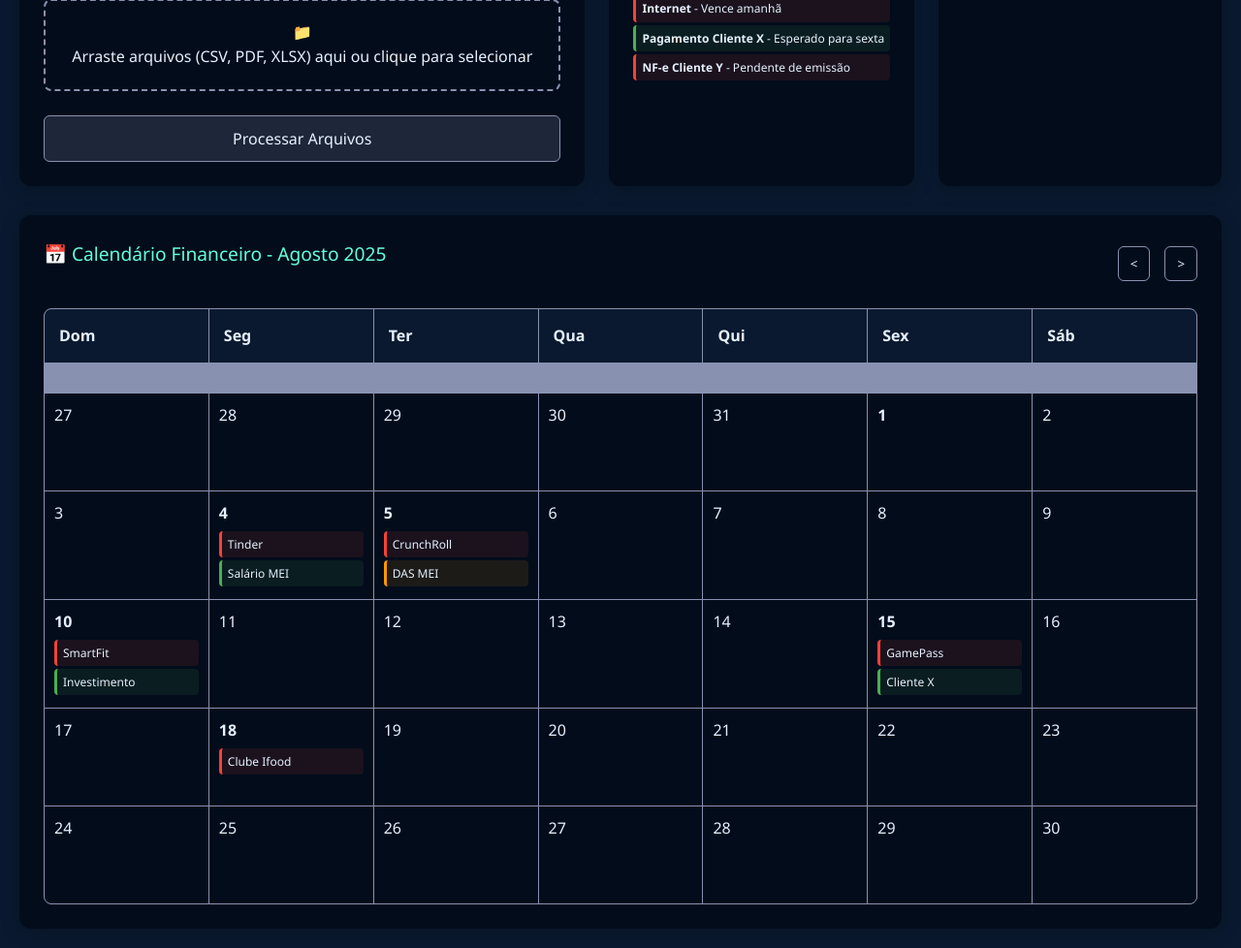
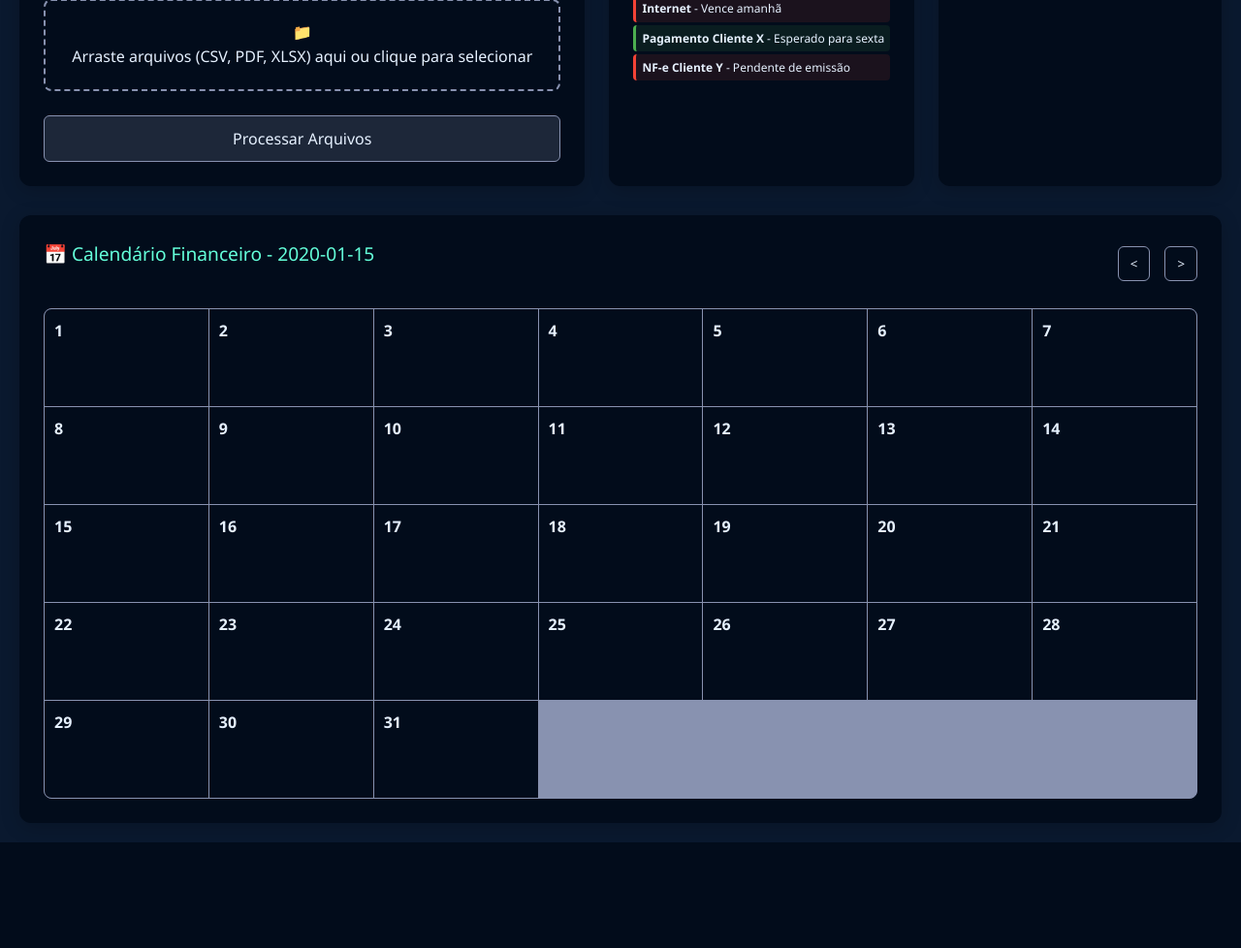
Before and after one commit to Vitor-Gabriel-KR/FinSync, a Flask app: template templates/index.html in a window 1280 px wide. Shown: the part 1357-2335 px from the top of the page at 97% size. After the commit the page ends 2226 px from the top, so only its background shows below. Run offline with Flask 3, Linux system fonts and the light colour scheme; the template is opened without the code that fills it: most values are stand-ins (such as "Sample title", 1, 10 or a date in 2020).

Commit message:
Calendario component base

```diff
--- a/app.py
+++ b/app.py
@@ -2,6 +2,7 @@
 from models.saude_financeira_model import get_saude_financeira_mes_atual
 from models.previsoes_mes_model import get_previsoes_mes_atual
 from models.notas_fiscais_model import get_notas_fiscais, update_status_nota
+from models.calendario_financeiro_model import get_calendario_mes_atual, atualizar_status_pagamento
 
 app = Flask(__name__)
 
@@ -10,8 +11,17 @@
     dados = get_saude_financeira_mes_atual()
     previsoes = get_previsoes_mes_atual()
     notas = get_notas_fiscais()
-    return render_template("index.html", dados=dados, previsoes=previsoes, notas=notas)
+    calendario = get_calendario_mes_atual()
 
+    return render_template(
+        "index.html",
+        dados=dados,
+        previsoes=previsoes,
+        notas=notas,
+        calendario=calendario
+    )
+
+# ROTA ADICIONADA DE VOLTA - Esta estava faltando
 @app.route("/atualizar_status", methods=["POST"])
 def atualizar_status():
     data = request.get_json()
@@ -27,6 +37,20 @@
     except Exception as e:
         return jsonify({"success": False, "error": str(e)}), 500
 
+@app.route("/atualizar_pagamento", methods=["POST"])
+def atualizar_pagamento():
+    data = request.get_json()
+    item_id = data.get("id")
+    pago = data.get("pago")
+
+    if item_id is None or pago is None:
+        return jsonify({"success": False, "error": "Dados inválidos"}), 400
+
+    try:
+        atualizar_status_pagamento(item_id, pago)
+        return jsonify({"success": True})
+    except Exception as e:
+        return jsonify({"success": False, "error": str(e)}), 500
 
 if __name__ == "__main__":
     app.run(debug=True)
--- a/templates/index.html
+++ b/templates/index.html
@@ -286,81 +286,45 @@
         <!-- Calendar Section -->
         <div class="card calendar-container">
             <div class="calendar-header">
-                <div class="card-title">📅 Calendário Financeiro - Agosto 2025</div>
+                <div class="card-title">
+                    📅 Calendário Financeiro - {{ calendario[0].data_evento.strftime("%B %Y") if calendario else "" }}
+                </div>
                 <div class="month-navigation">
                     <button class="nav-button">&lt;</button>
                     <button class="nav-button">&gt;</button>
                 </div>
             </div>
+
             <div class="calendar-grid">
-                <div class="calendar-day header">Dom</div>
-                <div class="calendar-day header">Seg</div>
-                <div class="calendar-day header">Ter</div>
-                <div class="calendar-day header">Qua</div>
-                <div class="calendar-day header">Qui</div>
-                <div class="calendar-day header">Sex</div>
-                <div class="calendar-day header">Sáb</div>
+                {% for dia in range(1, 32) %}
+                    {% set eventos = calendario | selectattr("data_evento.day", "equalto", dia) | list %}
+                    <div class="calendar-day">
+                        <div class="day-number">{{ dia }}</div>
 
-                <div class="calendar-day">27</div>
-                <div class="calendar-day">28</div>
-                <div class="calendar-day">29</div>
-                <div class="calendar-day">30</div>
-                <div class="calendar-day">31</div>
-                <div class="calendar-day"><div class="day-number">1</div></div>
-                <div class="calendar-day">2</div>
+                        {% for evento in eventos %}
+                            {% set classe_categoria =
+                                "income" if evento.categoria in ["salário", "investimento", "crédito"]
+                                else "tax" if evento.categoria == "imposto"
+                                else "expense"
+                            %}
 
-                <div class="calendar-day">3</div>
-                <div class="calendar-day">
-                    <div class="day-number">4</div>
-                    <div class="transaction expense">Tinder</div>
-                    <div class="transaction income">Salário MEI</div>
-                </div>
-                <div class="calendar-day">
-                    <div class="day-number">5</div>
-                    <div class="transaction expense">CrunchRoll</div>
-                    <div class="transaction tax">DAS MEI</div>
-                </div>
-                <div class="calendar-day">6</div>
-                <div class="calendar-day">7</div>
-                <div class="calendar-day">8</div>
-                <div class="calendar-day">9</div>
+                            <div class="transaction {{ classe_categoria }}">
+                                <span class="transaction-name">{{ evento.nome }}</span>
 
-                <div class="calendar-day">
-                    <div class="day-number">10</div>
-                    <div class="transaction expense">SmartFit</div>
-                    <div class="transaction income">Investimento</div>
-                </div>
-                <div class="calendar-day">11</div>
-                <div class="calendar-day">12</div>
-                <div class="calendar-day">13</div>
-                <div class="calendar-day">14</div>
-                <div class="calendar-day">
-                    <div class="day-number">15</div>
-                    <div class="transaction expense">GamePass</div>
-                    <div class="transaction income">Cliente X</div>
-                </div>
-                <div class="calendar-day">16</div>
-
-                <div class="calendar-day">17</div>
-                <div class="calendar-day">
-                    <div class="day-number">18</div>
-                    <div class="transaction expense">Clube Ifood</div>
-                </div>
-                <div class="calendar-day">19</div>
-                <div class="calendar-day">20</div>
-                <div class="calendar-day">21</div>
-                <div class="calendar-day">22</div>
-                <div class="calendar-day">23</div>
-
-                <div class="calendar-day">24</div>
-                <div class="calendar-day">25</div>
-                <div class="calendar-day">26</div>
-                <div class="calendar-day">27</div>
-                <div class="calendar-day">28</div>
-                <div class="calendar-day">29</div>
-                <div class="calendar-day">30</div>
+                                <!-- Badge de status -->
+                                {% if evento.pago %}
+                                    <span class="status-badge paid">Pago</span>
+                                {% else %}
+                                    <span class="status-badge pending">Pendente</span>
+                                {% endif %}
+                            </div>
+                        {% endfor %}
+                    </div>
+                {% endfor %}
             </div>
         </div>
+
+
     </div>
 
     <script src="{{ url_for('static', filename='scripts.js') }}"></script>
```
Also changed, not shown: models/calendario_financeiro_model.py (added, +50 -0 lines), static/style.css (+50 -0 lines).
